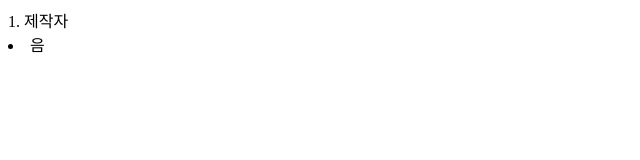
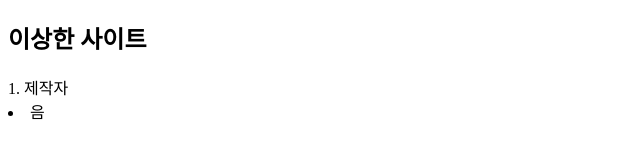
Before and after one commit to namjihoon1010/web1, a plain HTML site: page index.html in a window 1280 px wide. Shown: the whole page, without its empty margins (0-640 px from the left). Drawn offline with Linux system fonts and the light colour scheme.

Commit message:
Update index.html

```diff
--- a/index.html
+++ b/index.html
@@ -2,7 +2,7 @@
 <html lang="en" dir="ltr">
   <head>
     <meta charset="utf-8">
-    <title><h2>이상한 사이트</h2></title>
+    <h2>이상한 사이트</h2>
   </head>
   <body>
 
```
